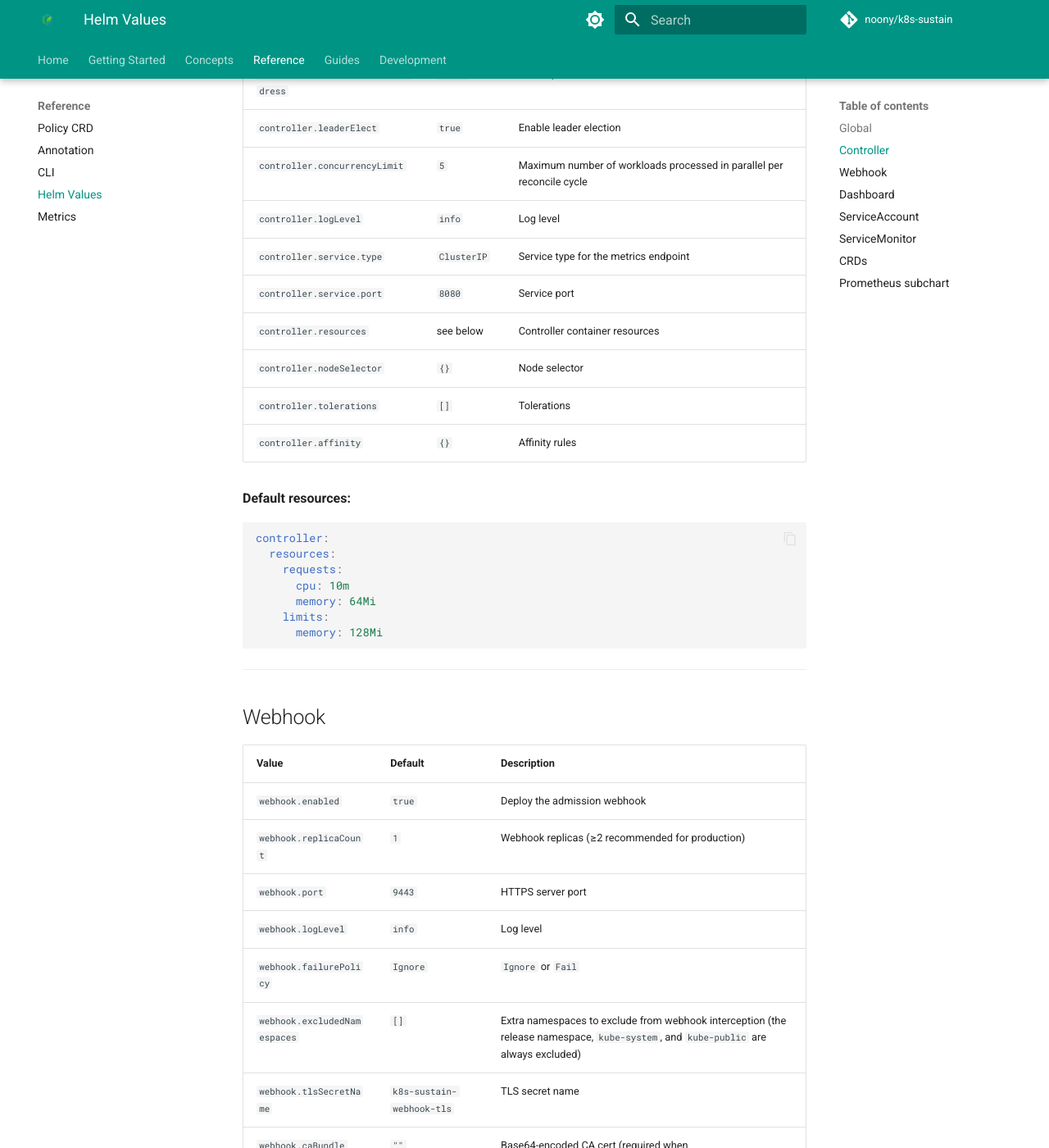
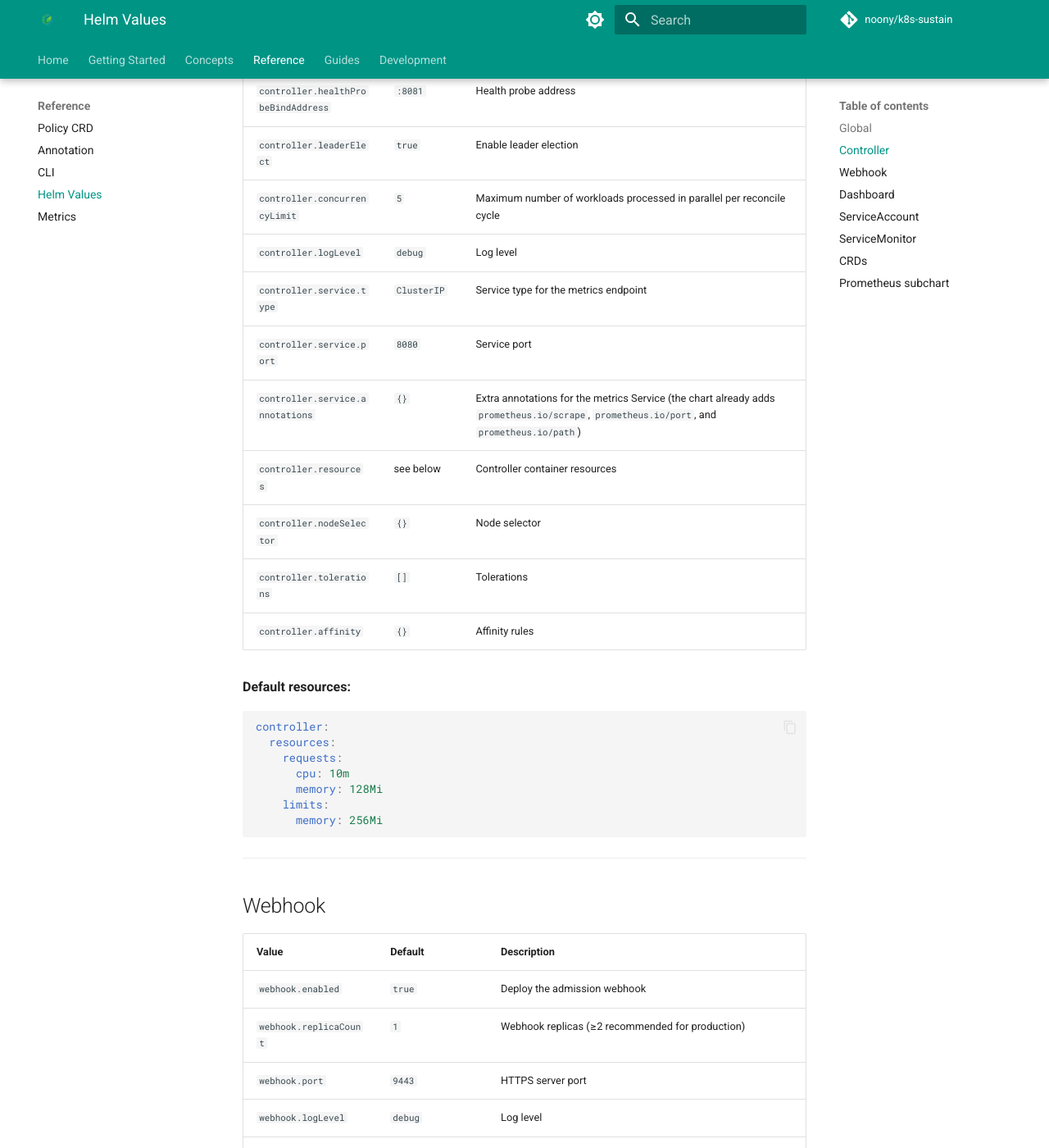
Before and after one commit to noony/k8s-sustain, an MkDocs documentation site: the page built from docs/reference/helm-values.md, in a window 1280 px wide and 1400 px high, scrolled down 1034 px. Shown: the whole window at 82% size. Built offline with MkDocs 1.6.1 and Material for MkDocs 9.7.7, drawn with Linux system fonts in a browser that asks for light colours; comment, search, counter and statistics services are not loaded; some of the changed text lies outside the part shown.

Commit message:
docs(helm-values): sync with charts/k8s-sustain/values.yaml
Co-Authored-By: Claude Sonnet 4.6 <noreply@anthropic.com>

````diff
--- a/docs/reference/helm-values.md
+++ b/docs/reference/helm-values.md
@@ -24,9 +24,10 @@
 | `controller.healthProbeBindAddress` | `:8081` | Health probe address |
 | `controller.leaderElect` | `true` | Enable leader election |
 | `controller.concurrencyLimit` | `5` | Maximum number of workloads processed in parallel per reconcile cycle |
-| `controller.logLevel` | `info` | Log level |
+| `controller.logLevel` | `debug` | Log level |
 | `controller.service.type` | `ClusterIP` | Service type for the metrics endpoint |
 | `controller.service.port` | `8080` | Service port |
+| `controller.service.annotations` | `{}` | Extra annotations for the metrics Service (the chart already adds `prometheus.io/scrape`, `prometheus.io/port`, and `prometheus.io/path`) |
 | `controller.resources` | see below | Controller container resources |
 | `controller.nodeSelector` | `{}` | Node selector |
 | `controller.tolerations` | `[]` | Tolerations |
@@ -39,9 +40,9 @@ controller:
   resources:
     requests:
       cpu: 10m
-      memory: 64Mi
+      memory: 128Mi
     limits:
-      memory: 128Mi
+      memory: 256Mi
 ```
 
 ---
@@ -53,7 +54,7 @@ controller:
 | `webhook.enabled` | `true` | Deploy the admission webhook |
 | `webhook.replicaCount` | `1` | Webhook replicas (≥2 recommended for production) |
 | `webhook.port` | `9443` | HTTPS server port |
-| `webhook.logLevel` | `info` | Log level |
+| `webhook.logLevel` | `debug` | Log level |
 | `webhook.failurePolicy` | `Ignore` | `Ignore` or `Fail` |
 | `webhook.excludedNamespaces` | `[]` | Extra namespaces to exclude from webhook interception (the release namespace, `kube-system`, and `kube-public` are always excluded) |
 | `webhook.tlsSecretName` | `k8s-sustain-webhook-tls` | TLS secret name |
@@ -73,10 +74,10 @@ controller:
 webhook:
   resources:
     requests:
-      cpu: 10m
-      memory: 32Mi
+      cpu: 100m
+      memory: 128Mi
     limits:
-      memory: 64Mi
+      memory: 256Mi
 ```
 
 ---
@@ -89,7 +90,8 @@ webhook:
 | `dashboard.replicaCount` | `1` | Dashboard replicas |
 | `dashboard.port` | `8090` | Container port |
 | `dashboard.bindAddress` | `:8090` | Server bind address |
-| `dashboard.logLevel` | `info` | Log level |
+| `dashboard.logLevel` | `debug` | Log level |
+| `dashboard.corsAllowedOrigins` | `["*"]` | Allowed CORS origins |
 | `dashboard.service.type` | `ClusterIP` | Service type |
 | `dashboard.service.port` | `8090` | Service port |
 | `dashboard.resources` | see below | Dashboard container resources |
@@ -104,9 +106,9 @@ dashboard:
   resources:
     requests:
       cpu: 10m
-      memory: 32Mi
+      memory: 128Mi
     limits:
-      memory: 64Mi
+      memory: 256Mi
 ```
 
 ---
````
